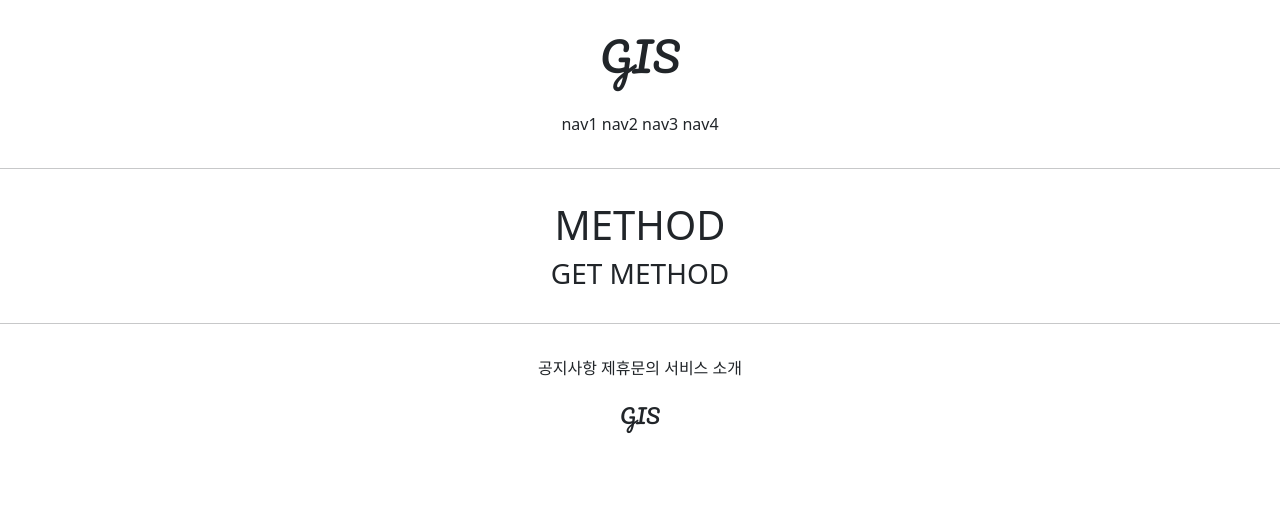
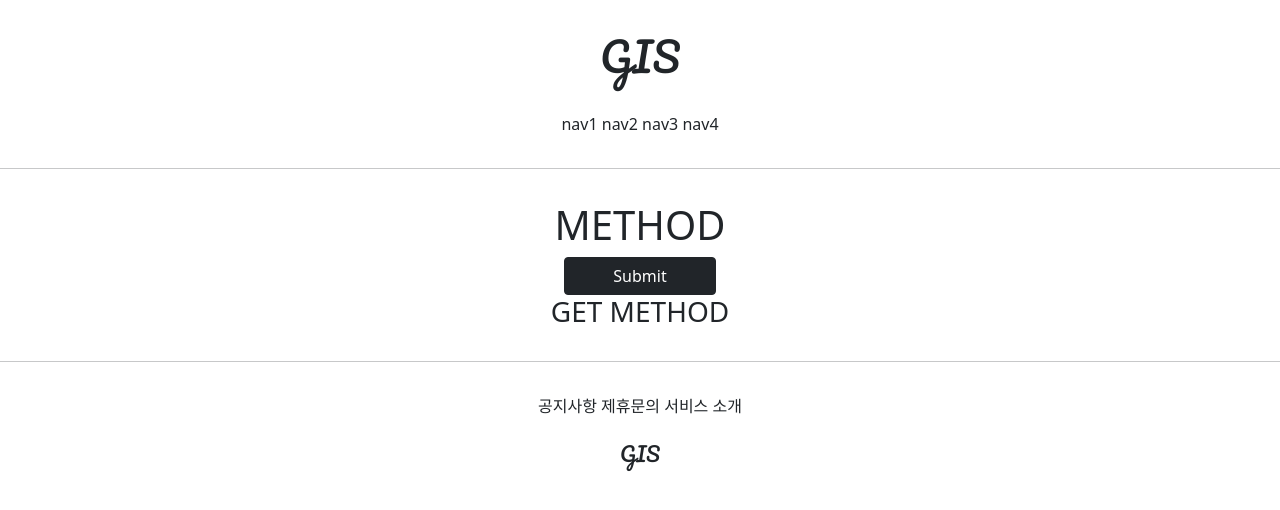
Before and after one commit to Jeongp4939/JH, a Django app: page /accountapp/hello_world/ in a window 1280 px wide. Shown: the top 510 px of the page. Run offline with Django 3.2, Linux system fonts and the light colour scheme; parts of the project's set-up code (start-up, migrations or seed data) failed here and were passed over.

Commit message:
7/8 commit 3

```diff
--- a/accountapp/templates/accountapp/hello_world.html
+++ b/accountapp/templates/accountapp/hello_world.html
@@ -5,6 +5,10 @@
     <div style="margin: 2rem; text-align: center;">
         <h1>METHOD</h1>
 
+        <form action="/accountapp/hello_world/" method="post">
+            {% csrf_token %}
+            <input type="submit" class="px-5 btn btn-dark">
+        </form>
 
         <h3>{{ text }}</h3>
     </div>
```
